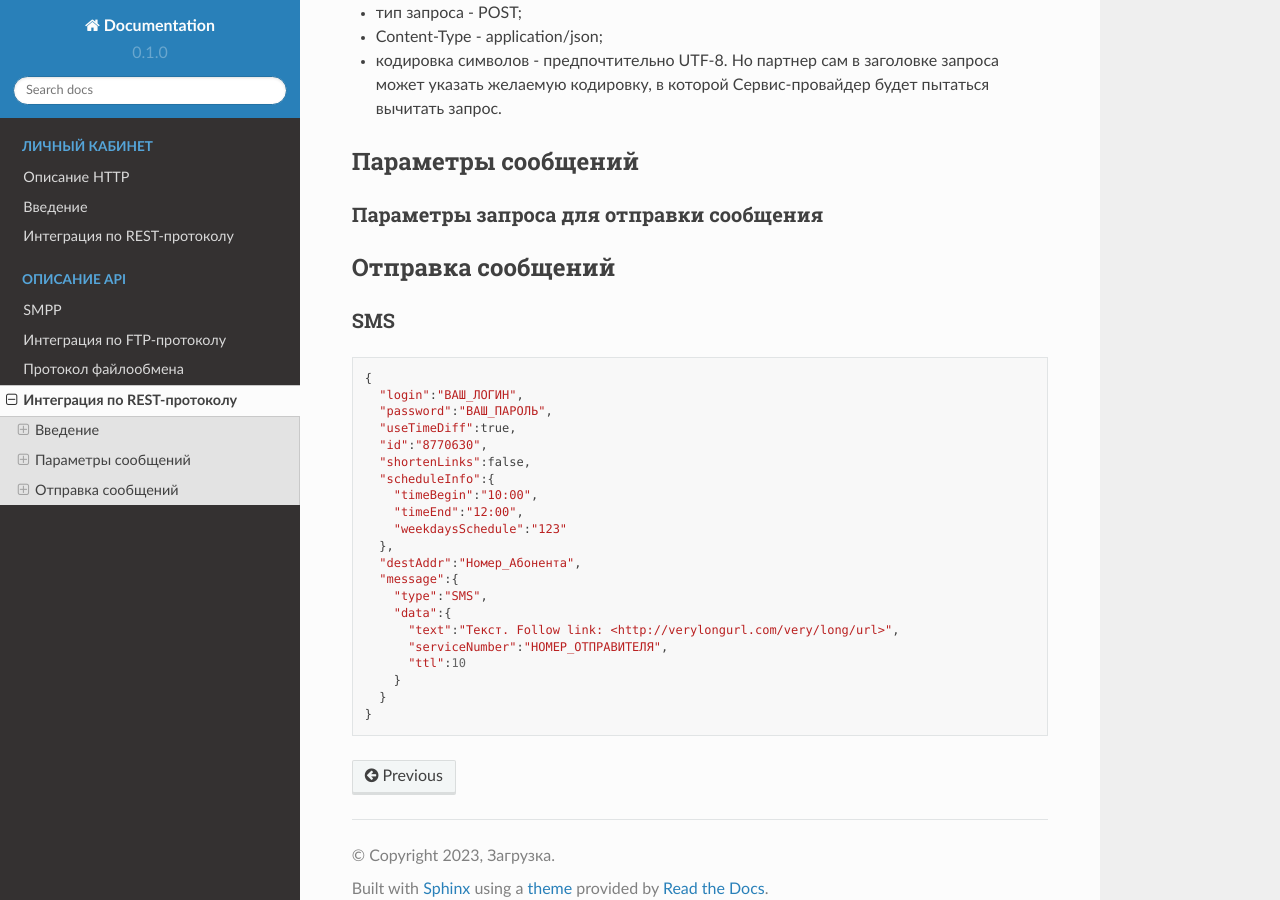
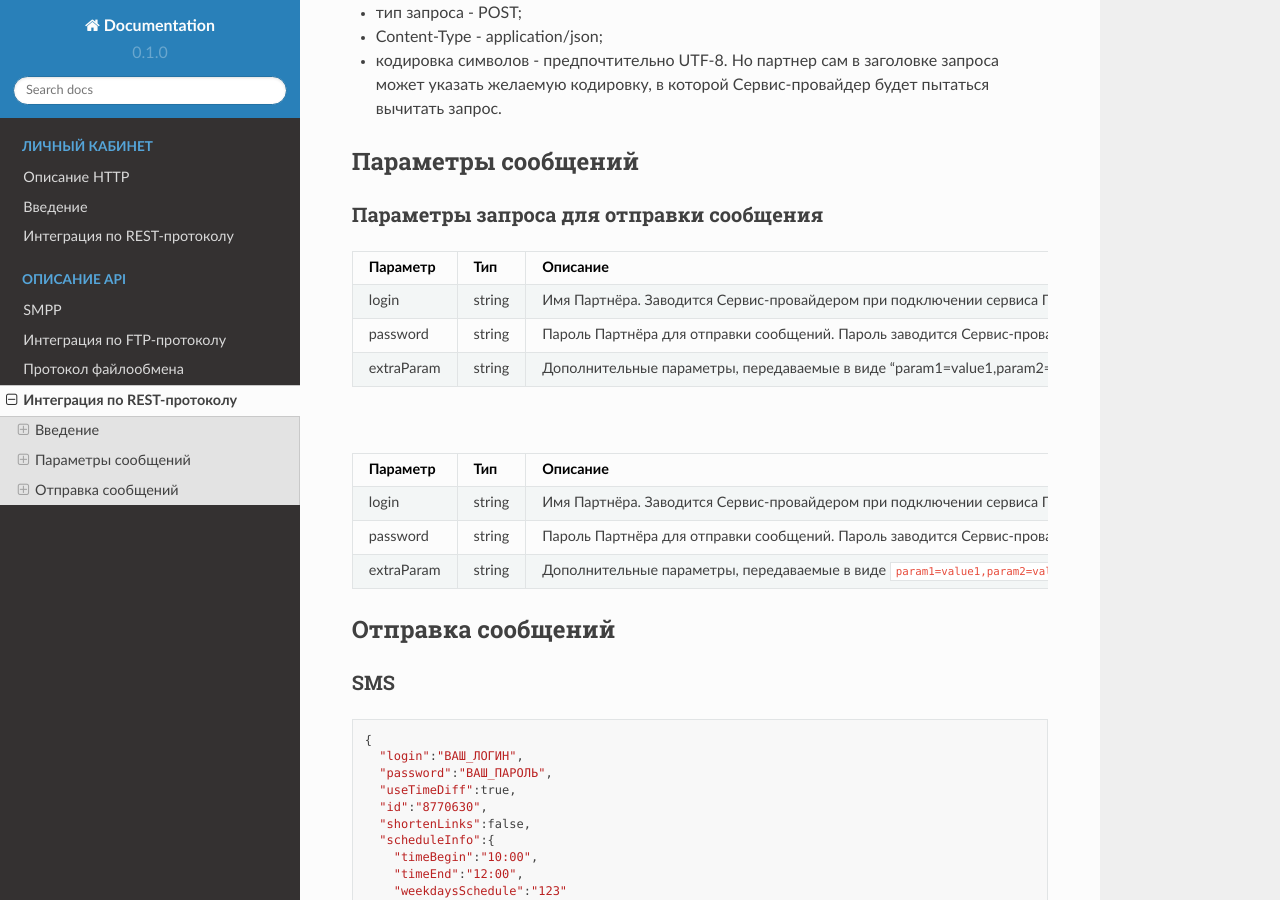
Before and after one commit to omikhaleva/test1, a Sphinx documentation site: the page built from docs/source/nastya.rst, in a window 1280 px wide and 900 px high, scrolled down 1376 px. Built offline with Sphinx 7.4.7 and the Read the Docs theme 2.0.0, drawn with Linux system fonts in a browser that asks for light colours.

Commit message:
Update nastya.rst

```diff
--- a/docs/source/nastya.rst
+++ b/docs/source/nastya.rst
@@ -59,14 +59,35 @@ Rest API v.1.0 платформы Сервис-провайдера позвол
 Параметры запроса для отправки сообщения
 ~~~~~~~~~~~~~~~~~~~~~~~~~~~~~~~~~~~~~~~~
 
+.. list-table::
+   :widths: 10 10 30 10
+   :header-rows: 1
+
+   * - Параметр
+     - Тип
+     - Описание
+     - Обязательность
+   * - login
+     - string
+     - Имя Партнёра. Заводится Сервис-провайдером при подключении сервиса Партнёра и сообщается последнему
+     - ``+``
+   * - password
+     - string
+     - Пароль Партнёра для отправки сообщений. Пароль заводится Сервис-провайдером при подключении Партнёра и сообщается ему
+     - ``+``
+   * - extraParam
+     - string
+     - Дополнительные параметры, передаваемые в виде "param1=value1,param2=value2", где param1 и param2 – названия параметров, value1 и value2 – значение. Символ запятой в название параметра входить не может, но может входить в его значение - в этом случае он должен удваиваться. Пример: строка место=абзаково,название=гостевой дом-2,координаты=53.8085896,, 58.6362112,c=23.02.09,по=05.03.09
+     - ``-``
+
 .. csv-table:: CSV-таблица
    :header: "Параметр", "Тип", "Описание", "Обязательность"
    :widths: 15, 10, 30, 10
 
-   "login", "string", "Имя Партнёра. Заводится Сервис-провайдером при подключении сервиса Партнёра и сообщается последнему"
-   "password", "string", "Пароль Партнёра для отправки сообщений. Пароль заводится Сервис-провайдером при подключении Партнёра и сообщается ему"
-   "extraParam", "string", "Дополнительные параметры, передаваемые в виде ``"param1=value1,param2=value2"``, где param1 и param2 – названия параметров, value1 и value2 – значение. Символ запятой в название параметра входить не может, но может входить в его значение - в этом случае он должен удваиваться. Пример: строка место=абзаково,название=гостевой дом-2,координаты=53.8085896,, 58.6362112,c=23.02.09,по=05.03.09"
-   "useTimeDiff", "boolean", "Если «true», то отправка сообщения осуществляется абоненту согласно расписанию рассылки и его часовому поясу. Если «false», то сообщение отправляется согласно расписанию инициатора рассылки UTC+3, не обращая внимание на часовой пояс получателя сообщения. Значение по умолчанию - false"
+   "login", "string", "Имя Партнёра. Заводится Сервис-провайдером при подключении сервиса Партнёра и сообщается последнему", ``+``
+   "password", "string", "Пароль Партнёра для отправки сообщений. Пароль заводится Сервис-провайдером при подключении Партнёра и сообщается ему", ``+``
+   "extraParam", "string", "Дополнительные параметры, передаваемые в виде ``param1=value1,param2=value2``, где param1 и param2 – названия параметров, value1 и value2 – значение. Символ запятой в название параметра входить не может, но может входить в его значение - в этом случае он должен удваиваться. Пример: строка место=абзаково,название=гостевой дом-2,координаты=53.8085896,, 58.6362112,c=23.02.09,по=05.03.09", ``-``
+
 
 Отправка сообщений
 ------------------
```
